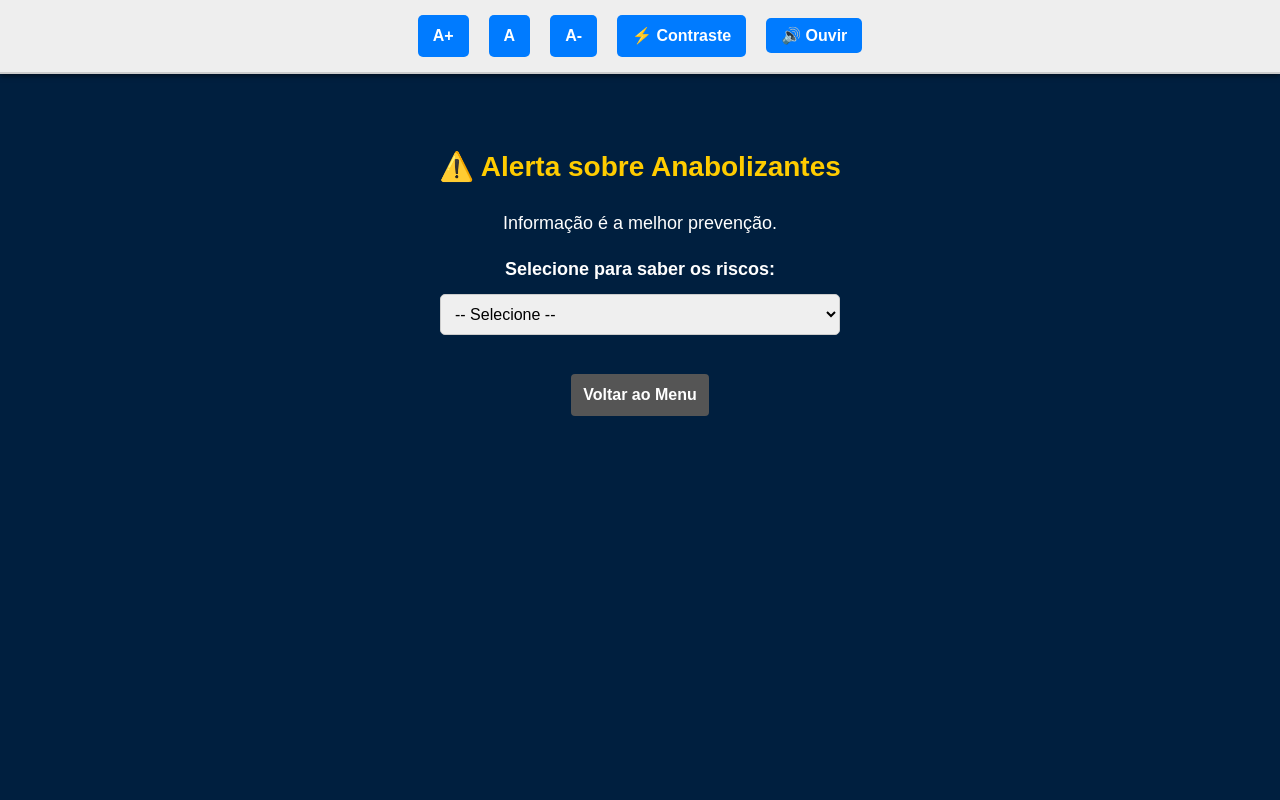
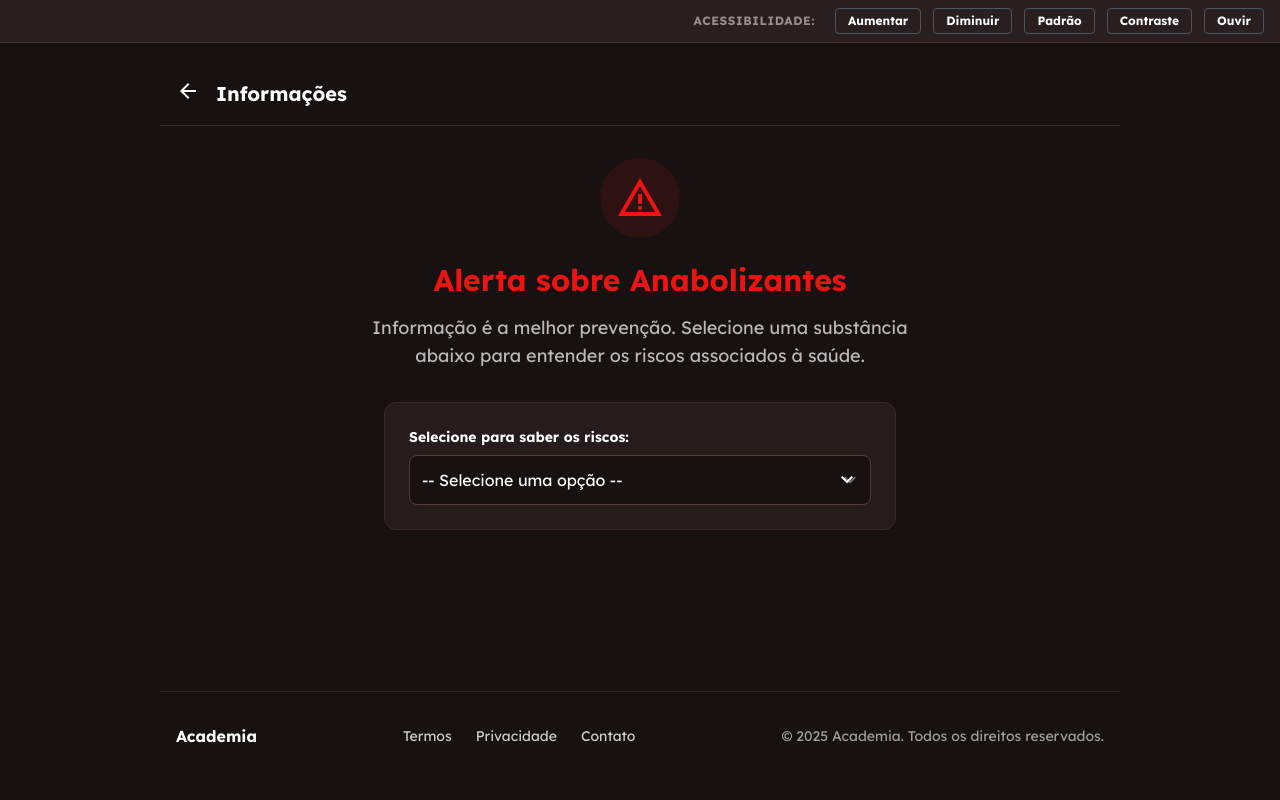
Before and after one commit to Miguel-DevMag/Academia, a PHP site: page /Academia/anabolizante.php in a window 1280 px wide. Run offline with PHP 8.4, Linux system fonts and the light colour scheme; some libraries are stand-ins or nearby versions.

Commit message:
Update anabolizante.php

```diff
--- a/anabolizante.php
+++ b/anabolizante.php
@@ -1,184 +1,222 @@
-<?php
-// --- LÓGICA PHP (BACK-END) ---
-
-// 1. Definição dos dados
-$infoData = [
-    'deca' => [
-        'nome' => "Deca-Durabolin",
-        'risco' => "Alta retenção líquida, acne severa e risco cardíaco."
-    ],
-    'dura' => [
-        'nome' => "Durateston",
-        'risco' => "Alterações hormonais agressivas, calvície e agressividade."
-    ]
-];
-
-// Captura a escolha do usuário
-$selecionado = isset($_GET['anabolizantes']) ? $_GET['anabolizantes'] : '';
-
-// 2. Configurações de Acessibilidade
-$tema_atual = isset($_GET['tema']) ? $_GET['tema'] : 'padrao';
-$tamanho_fonte = isset($_GET['fonte']) ? $_GET['fonte'] : 'medio';
-$grupo_selecionado = isset($_GET['grupo']) ? $_GET['grupo'] : '';
-
-function criarLink($params) {
-    global $tema_atual, $tamanho_fonte, $grupo_selecionado, $selecionado;
-    $novos = array_merge([
-        'tema' => $tema_atual,
-        'fonte' => $tamanho_fonte,
-        'grupo' => $grupo_selecionado,
-        'anabolizantes' => $selecionado // Mantém a seleção atual ao mudar acessibilidade
-    ], $params);
-    return "?" . http_build_query($novos);
-}
-
-// 3. Preparação do Texto para Áudio (PHP gera, JS lê)
-$texto_audio = "Alerta sobre Anabolizantes. Informação é a melhor prevenção. Selecione um item abaixo para saber os riscos.";
-
-if ($selecionado && isset($infoData[$selecionado])) {
-    $dados = $infoData[$selecionado];
-    $texto_audio = "Você selecionou " . $dados['nome'] . ". Riscos principais: " . $dados['risco'];
-}
-?>
-
 <!DOCTYPE html>
-<html lang="pt-BR">
+<html class="dark" lang="pt-br">
 
 <head>
-  <meta charset="UTF-8">
-  <meta name="viewport" content="width=device-width, initial-scale=1">
+    <meta charset="utf-8" />
+    <meta content="width=device-width, initial-scale=1.0" name="viewport" />
     <title>Alerta: Anabolizantes</title>
-  <link rel="stylesheet" href="style.css">
+
+    <script src="https://cdn.tailwindcss.com?plugins=forms,container-queries"></script>
+
+    <link href="https://fonts.googleapis.com" rel="preconnect">
+    <link href="https://fonts.gstatic.com" rel="preconnect" crossorigin>
+    <link href="https://fonts.googleapis.com/css2?family=Lexend:wght@100..900&display=swap" rel="stylesheet">
+    <link href="https://fonts.googleapis.com/css2?family=Material+Symbols+Outlined" rel="stylesheet" />
 
     <style>
-    /* CSS ACESSIBILIDADE (Igual ao guia de treinos) */
-    body { font-family: sans-serif; margin: 0; }
+        .material-symbols-outlined {
+            font-variation-settings:
+                'FILL' 0,
+                'wght' 400,
+                'GRAD' 0,
+                'opsz' 24
+        }
+    </style>
 
-    body.fonte-pequeno { font-size: 14px; }
-    body.fonte-medio   { font-size: 18px; }
-    body.fonte-grande  { font-size: 24px; }
-
-    /* Tema Alto Contraste */
-    body.tema-alto-contraste { background-color: black !important; color: yellow !important; }
-    body.tema-alto-contraste .titulo-vermelho { color: #FF4500 !important; }
-    body.tema-alto-contraste select, body.tema-alto-contraste button {
-        background-color: #333; color: yellow; border: 1px solid yellow;
+    <script id="tailwind-config">
+        tailwind.config = {
+            darkMode: "class",
+            theme: {
+                extend: {
+                    colors: {
+                        primary: "#ec1313",
+                        "background-light": "#ffffff",
+                        "background-dark": "#181111",
+                        "text-light": "#000000",
+                    },
+                    fontFamily: {
+                        display: ["Lexend", "sans-serif"]
+                    },
+                    borderRadius: {
+                        DEFAULT: "0.25rem",
+                        lg: "0.5rem",
+                        xl: "0.75rem",
+                        full: "9999px"
                     }
-    body.tema-alto-contraste a { color: #00FF00 !important; }
-    body.tema-alto-contraste .info-box { border: 2px solid yellow; background: #222; }
-
-    /* Botões da Barra */
-    #barra-acessibilidade { padding: 15px; background: #eee; text-align: center; border-bottom: 2px solid #ccc; margin-bottom: 20px;}
-    body.tema-alto-contraste #barra-acessibilidade { background: #000; border-bottom: 1px solid yellow; }
-
-    .btn-acess {
-        text-decoration: none; padding: 8px 12px; background: #007bff; color: white;
-        border-radius: 4px; margin: 0 5px; display: inline-block; font-weight: bold;
-        cursor: pointer; border: none; font-size: 1rem; font-family: inherit;
                 }
-
-    /* Estilos Específicos */
-    .titulo-vermelho { color: #dc3545; }
-    main { max-width: 800px; margin: 0 auto; padding: 15px; text-align: center; }
-
-    .info-box {
-        margin-top: 20px; padding: 20px; background: #f8d7da; border-radius: 8px; border: 1px solid #f5c6cb; color: #721c24;
             }
-    body.tema-alto-contraste .info-box { color: yellow; }
-
-    select { padding: 10px; font-size: 1rem; margin-top: 10px; width: 100%; max-width: 400px; }
-  </style>
+        }
+    </script>
 </head>
 
-<body class="pg-interna com-barra fonte-<?php echo $tamanho_fonte; ?> tema-<?php echo $tema_atual; ?>">
+<body class="font-display bg-white text-black dark:bg-background-dark dark:text-white flex flex-col min-h-screen">
 
-<div id="barra-acessibilidade">
-    <a href="<?php echo criarLink(['fonte' => 'grande']); ?>" class="btn-acess">A+</a>
-    <a href="<?php echo criarLink(['fonte' => 'medio']); ?>" class="btn-acess">A</a>
-    <a href="<?php echo criarLink(['fonte' => 'pequeno']); ?>" class="btn-acess">A-</a>
-
-    <?php if($tema_atual == 'padrao'): ?>
-        <a href="<?php echo criarLink(['tema' => 'alto-contraste']); ?>" class="btn-acess">⚡ Contraste</a>
-    <?php else: ?>
-        <a href="<?php echo criarLink(['tema' => 'padrao']); ?>" class="btn-acess">⚪ Normal</a>
-    <?php endif; ?>
-
-    <!-- Botões de Áudio JS -->
-    <button id="btnOuvir" onclick="lerTexto()" class="btn-acess">🔊 Ouvir</button>
-    <button id="btnParar" onclick="pararTexto()" class="btn-acess" style="background:red; display:none;">⏹️ Parar</button>
+    <!-- BARRA DE ACESSIBILIDADE -->
+    <div class="bg-gray-100 dark:bg-[#2a1f1f] border-b border-black/10 dark:border-white/10 px-4 py-2 flex items-center justify-center md:justify-end gap-3 overflow-x-auto whitespace-nowrap">
+        <span class="text-xs font-bold opacity-50 uppercase tracking-wider mr-2 hidden sm:inline-block">Acessibilidade:</span>
+        <button id="increase-font" class="px-3 py-1 border border-gray-300 dark:border-gray-600 rounded text-xs font-bold hover:bg-primary hover:text-white transition-colors">Aumentar</button>
+        <button id="decrease-font" class="px-3 py-1 border border-gray-300 dark:border-gray-600 rounded text-xs font-bold hover:bg-primary hover:text-white transition-colors">Diminuir</button>
+        <button id="reset-font" class="px-3 py-1 border border-gray-300 dark:border-gray-600 rounded text-xs font-bold hover:bg-primary hover:text-white transition-colors">Padrão</button>
+        <button id="toggle-contrast" class="px-3 py-1 border border-gray-300 dark:border-gray-600 rounded text-xs font-bold hover:bg-primary hover:text-white transition-colors">Contraste</button>
+        <button id="tts-toggle" class="px-3 py-1 border border-gray-300 dark:border-gray-600 rounded text-xs font-bold hover:bg-primary hover:text-white transition-colors">Ouvir</button>
     </div>
 
-<main>
-    <h1 class="titulo-vermelho">⚠️ Alerta sobre Anabolizantes</h1>
-    <p>Informação é a melhor prevenção.</p>
+    <div class="relative flex w-full flex-col bg-background-light dark:bg-background-dark group/design-root overflow-x-hidden grow">
+        <div class="layout-container flex h-full grow flex-col">
+            <div class="px-4 md:px-10 lg:px-20 xl:px-40 flex flex-1 justify-center py-5">
+                <div class="layout-content-container flex flex-col w-full max-w-[960px] flex-1">
 
-    <form action="" method="GET">
-        <!-- Mantém acessibilidade ao submeter -->
-        <input type="hidden" name="tema" value="<?php echo $tema_atual; ?>">
-        <input type="hidden" name="fonte" value="<?php echo $tamanho_fonte; ?>">
+                    <header class="flex items-center justify-between whitespace-nowrap border-b border-solid border-black dark:border-[#392828] px-4 py-4 mb-8">
+                        <div class="flex items-center gap-4">
+                            <a href="index.html" class="text-black dark:text-white hover:text-primary transition-colors">
+                                <span class="material-symbols-outlined">arrow_back</span>
+                            </a>
+                            <h2 class="text-black dark:text-white text-xl font-bold">Informações</h2>
+                        </div>
+                    </header>
 
-        <label for="anabolizantes" style="font-weight:bold;">Selecione para saber os riscos:</label>
-        <br>
-        <select id="anabolizantes" name="anabolizantes" onchange="this.form.submit()">
-            <option value="">-- Selecione --</option>
-            <option value="deca" <?php if($selecionado == 'deca') echo 'selected'; ?>>Deca-Durabolin</option>
-            <option value="dura" <?php if($selecionado == 'dura') echo 'selected'; ?>>Durateston</option>
+                    <main class="flex flex-col items-center gap-8">
+
+                        <!-- Cabeçalho da Seção -->
+                        <div class="text-center space-y-4 animate-fade-in">
+                            <div class="inline-flex items-center justify-center w-20 h-20 rounded-full bg-primary/10 mb-2">
+                                <span class="material-symbols-outlined text-primary text-5xl">warning</span>
+                            </div>
+                            <h1 class="text-3xl font-bold text-primary">Alerta sobre Anabolizantes</h1>
+                            <p class="text-lg text-black/70 dark:text-white/70 max-w-xl mx-auto">
+                                Informação é a melhor prevenção. Selecione uma substância abaixo para entender os riscos associados à saúde.
+                            </p>
+                        </div>
+
+                        <!-- Área Interativa -->
+                        <div class="w-full max-w-lg p-6 border border-black/10 dark:border-[#392828] rounded-xl bg-white/50 dark:bg-[#271c1c] shadow-sm">
+
+                            <label for="substancia" class="block text-sm font-bold text-black dark:text-white mb-2">Selecione para saber os riscos:</label>
+
+                            <div class="relative">
+                                <select id="substancia" class="w-full rounded-lg bg-white dark:bg-[#181111] border border-gray-300 dark:border-[#543b3b] text-black dark:text-white focus:ring-primary focus:border-primary p-3 pr-10 appearance-none cursor-pointer shadow-sm transition-all hover:border-primary">
+                                    <option value="">-- Selecione uma opção --</option>
+                                    <option value="deca">Deca-Durabolin</option>
+                                    <option value="dura">Durateston</option>
                                 </select>
-    </form>
+                                <div class="pointer-events-none absolute inset-y-0 right-0 flex items-center px-3 text-black dark:text-white">
+                                    <span class="material-symbols-outlined">expand_more</span>
+                                </div>
+                            </div>
 
-    <?php if (array_key_exists($selecionado, $infoData)): ?>
-        <div id="info-anabolizante" class="info-box">
-            <h2 class="titulo-vermelho" ; style="color:#721c24"; style="margin-top:0;"><?php echo $infoData[$selecionado]['nome']; ?></h2>
-            <p style="font-weight:bold;">Riscos:</p>
-            <p><?php echo $infoData[$selecionado]['risco']; ?></p>
+                            <!-- Card de Resultado (Invisível inicialmente) -->
+                            <div id="result-card" class="hidden mt-6 pt-6 border-t border-black/10 dark:border-white/10">
+                                <div class="flex items-start gap-4">
+                                    <span class="material-symbols-outlined text-primary text-3xl mt-1">info</span>
+                                    <div>
+                                        <h3 id="result-title" class="text-xl font-bold text-black dark:text-white mb-2">Título</h3>
+                                        <p class="text-sm font-bold text-primary uppercase tracking-wider mb-1">Principais Riscos:</p>
+                                        <p id="result-desc" class="text-black/80 dark:text-white/80 leading-relaxed">Descrição do risco.</p>
                                     </div>
-    <?php endif; ?>
+                                </div>
+                            </div>
 
-    <br>
-    <a href="index.html?tema=<?php echo $tema_atual; ?>&fonte=<?php echo $tamanho_fonte; ?>" class="btn-acess" style="background:#555; text-decoration:none;">Voltar ao Menu</a>
+                        </div>
+
                     </main>
 
-<!-- SCRIPT JAVASCRIPT PARA ÁUDIO -->
+                    <footer class="border-t border-black dark:border-[#392828] px-4 py-8 mt-auto">
+                        <div class="flex flex-col md:flex-row justify-between items-center gap-8">
+                            <h2 class="text-black dark:text-white font-bold">Academia</h2>
+                            <div class="flex items-center gap-6 text-black dark:text-white/80 text-sm">
+                                <a class="hover:text-primary" href="#">Termos</a>
+                                <a class="hover:text-primary" href="#">Privacidade</a>
+                                <a class="hover:text-primary" href="contato.php">Contato</a>
+                            </div>
+                            <div class="text-sm text-black dark:text-white/60">
+                                © 2025 Academia. Todos os direitos reservados.
+                            </div>
+                        </div>
+                    </footer>
+
+                </div>
+            </div>
+        </div>
+    </div>
+
     <script>
-    var textoParaLer = <?php echo json_encode($texto_audio); ?>;
-    var synthesis = window.speechSynthesis;
-    var utterance = null;
-
-    function lerTexto() {
-        if (!textoParaLer) return;
-        synthesis.cancel(); // Para falas anteriores
-
-        utterance = new SpeechSynthesisUtterance(textoParaLer);
-        utterance.lang = 'pt-BR';
-        utterance.rate = 1.0;
-
-        utterance.onstart = function() {
-            document.getElementById('btnOuvir').style.display = 'none';
-            document.getElementById('btnParar').style.display = 'inline-block';
+        // --- DADOS (Substituindo o Array PHP) ---
+        const infoData = {
+            'deca': {
+                nome: "Deca-Durabolin",
+                risco: "Alta retenção líquida, acne severa e risco cardíaco elevado."
+            },
+            'dura': {
+                nome: "Durateston",
+                risco: "Alterações hormonais agressivas, calvície, ginecomastia e agressividade."
+            }
         };
 
-        utterance.onend = function() {
-            resetarBotoes();
+        // --- ELEMENTOS DOM ---
+        const select = document.getElementById('substancia');
+        const resultCard = document.getElementById('result-card');
+        const resultTitle = document.getElementById('result-title');
+        const resultDesc = document.getElementById('result-desc');
+
+        // Variável global para o texto do TTS (começa com o padrão)
+        let ttsTextContent = "Alerta sobre Anabolizantes. Informação é a melhor prevenção. Selecione uma substância para saber os riscos.";
+
+        // --- LÓGICA DE INTERAÇÃO ---
+        select.addEventListener('change', (e) => {
+            const valor = e.target.value;
+            const dados = infoData[valor];
+
+            if (dados) {
+                // Atualiza o card
+                resultTitle.innerText = dados.nome;
+                resultDesc.innerText = dados.risco;
+
+                // Mostra o card com animação simples
+                resultCard.classList.remove('hidden');
+                resultCard.classList.add('animate-fade-in');
+
+                // Atualiza o texto que será lido pelo botão "Ouvir"
+                ttsTextContent = `Você selecionou ${dados.nome}. Os principais riscos são: ${dados.risco}`;
+            } else {
+                // Esconde se selecionar a opção padrão
+                resultCard.classList.add('hidden');
+                ttsTextContent = "Alerta sobre Anabolizantes. Informação é a melhor prevenção. Selecione uma substância para saber os riscos.";
+            }
+        });
+
+        // --- SCRIPTS DE ACESSIBILIDADE (Padrão do Projeto) ---
+        let fontSize = 100;
+        function updateFont() { document.documentElement.style.fontSize = fontSize + "%"; }
+
+        document.getElementById("increase-font").onclick = () => { fontSize += 10; updateFont(); };
+        document.getElementById("decrease-font").onclick = () => { if (fontSize > 50) { fontSize -= 10; updateFont(); } };
+        document.getElementById("reset-font").onclick = () => { fontSize = 100; updateFont(); };
+        document.getElementById("toggle-contrast").onclick = () => { document.documentElement.classList.toggle("dark"); };
+
+        // TTS (Text-to-Speech) Integrado com a seleção
+        let ttsActive = false;
+        let utterance = new SpeechSynthesisUtterance();
+
+        document.getElementById("tts-toggle").onclick = () => {
+            if (!ttsActive) {
+                // Usa a variável atualizada dinamicamente
+                utterance.text = ttsTextContent;
+                speechSynthesis.speak(utterance);
+                ttsActive = true;
+                document.getElementById("tts-toggle").innerText = "Parar";
+            } else {
+                speechSynthesis.cancel();
+                ttsActive = false;
+                document.getElementById("tts-toggle").innerText = "Ouvir";
+            }
         };
 
-        utterance.onerror = function() {
-            resetarBotoes();
+        // Reseta o botão de ouvir quando a fala termina naturalmente
+        utterance.onend = () => {
+            ttsActive = false;
+            document.getElementById("tts-toggle").innerText = "Ouvir";
         };
-
-        synthesis.speak(utterance);
-    }
-
-    function pararTexto() {
-        synthesis.cancel();
-        resetarBotoes();
-    }
-
-    function resetarBotoes() {
-        document.getElementById('btnOuvir').style.display = 'inline-block';
-        document.getElementById('btnParar').style.display = 'none';
-    }
     </script>
-
+    <script src="theme-toggle.js"></script>
 </body>
 </html>
-<script src="theme-toggle.js"></script>
```
Lines whose indentation alone changed are shown as unchanged.
